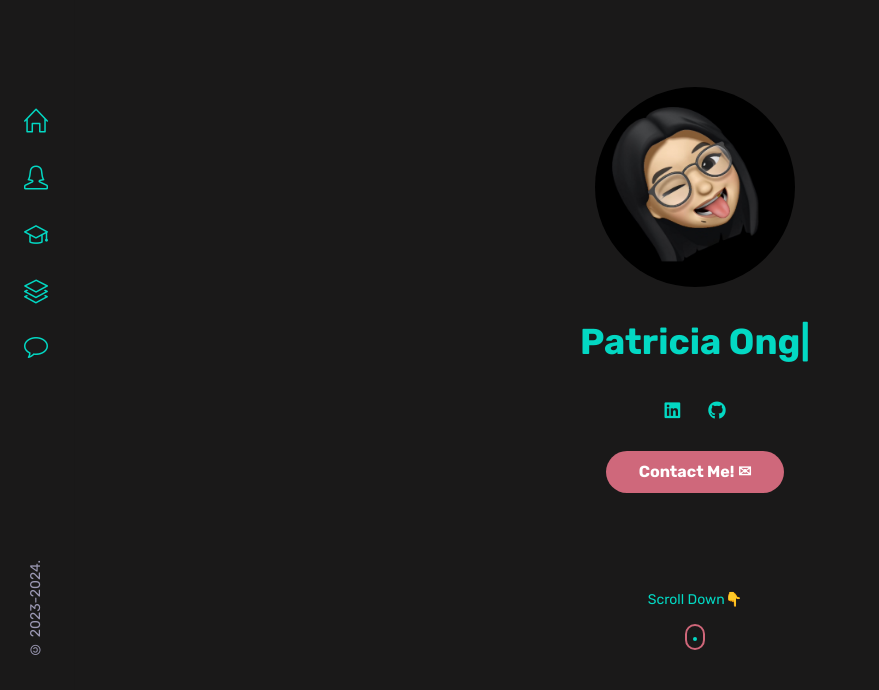
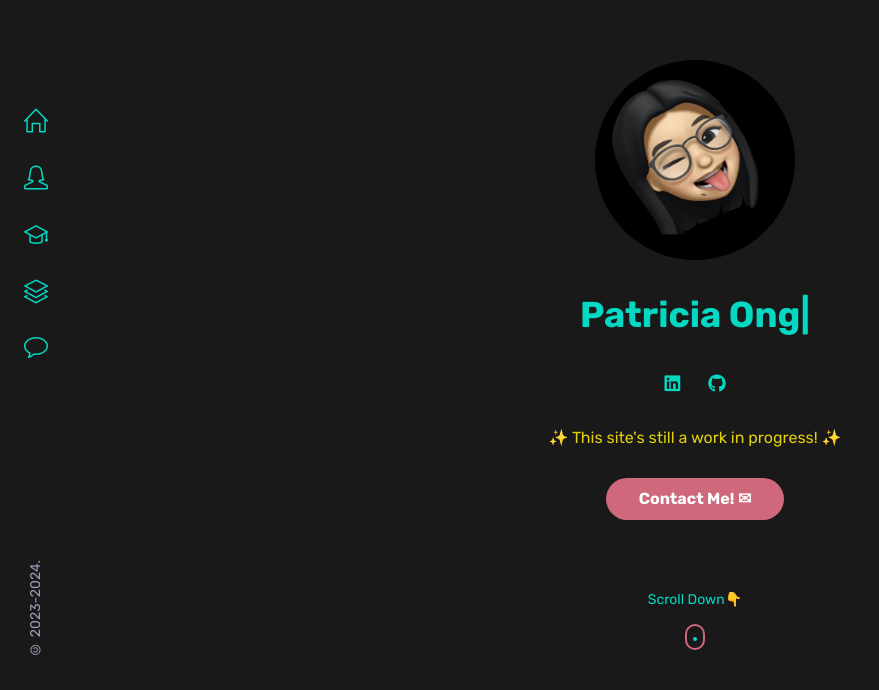
Before and after one commit to patriciaong977/patriciaong, a React (Create React App) app: page / in a window 1280 px wide. Shown: the part 110-800 px from the top of the page, without its empty margins (0-879 px from the left). Built offline with nearby package versions, Linux system fonts and the light colour scheme.

Commit message:
Work in progress on Home.

```diff
--- a/src/components/home/Home.jsx
+++ b/src/components/home/Home.jsx
@@ -36,8 +36,10 @@ const Home = () => {
             />
 
         <HeaderSocials />
-        {/* <text className="home__description">✨ This site's still a work in progress! ✨ </text> */}
+        <text className="home__description">✨ This site's still a work in progress! ✨ </text>
 
+        <br />
+        <br />
 
         <a href="#contact" className="btn">Contact Me! ✉ </a>
 
```
